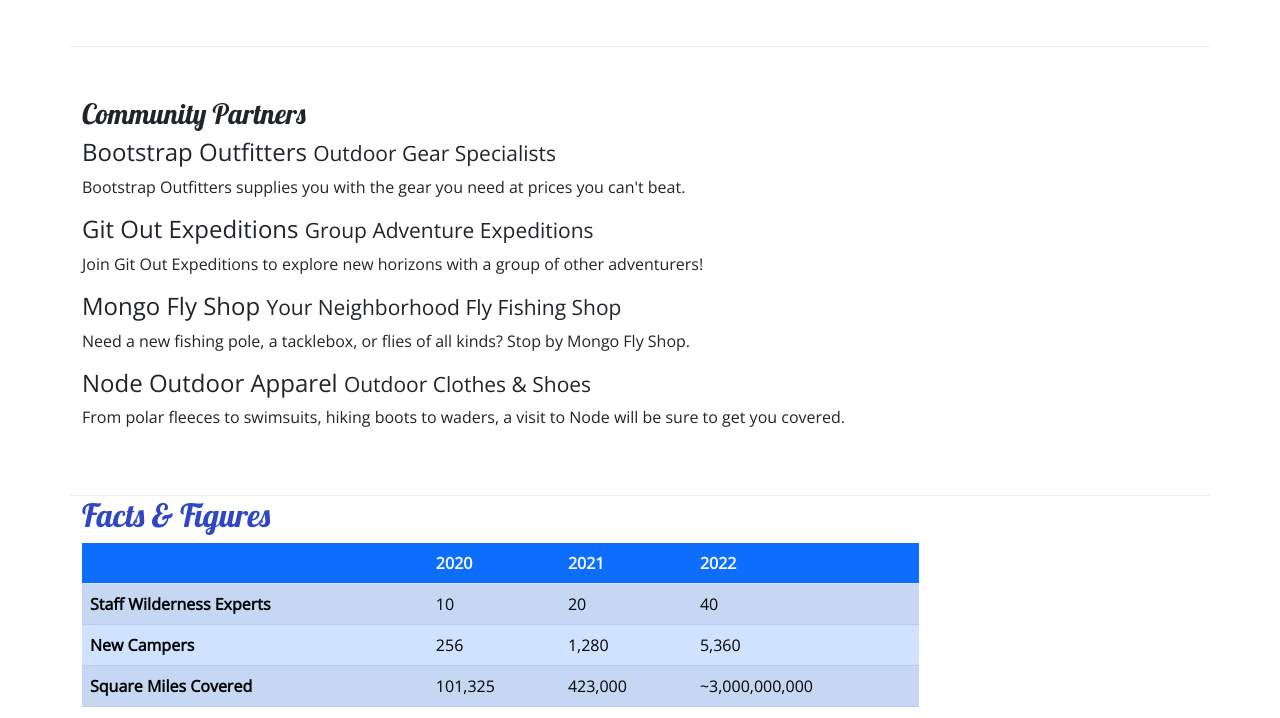
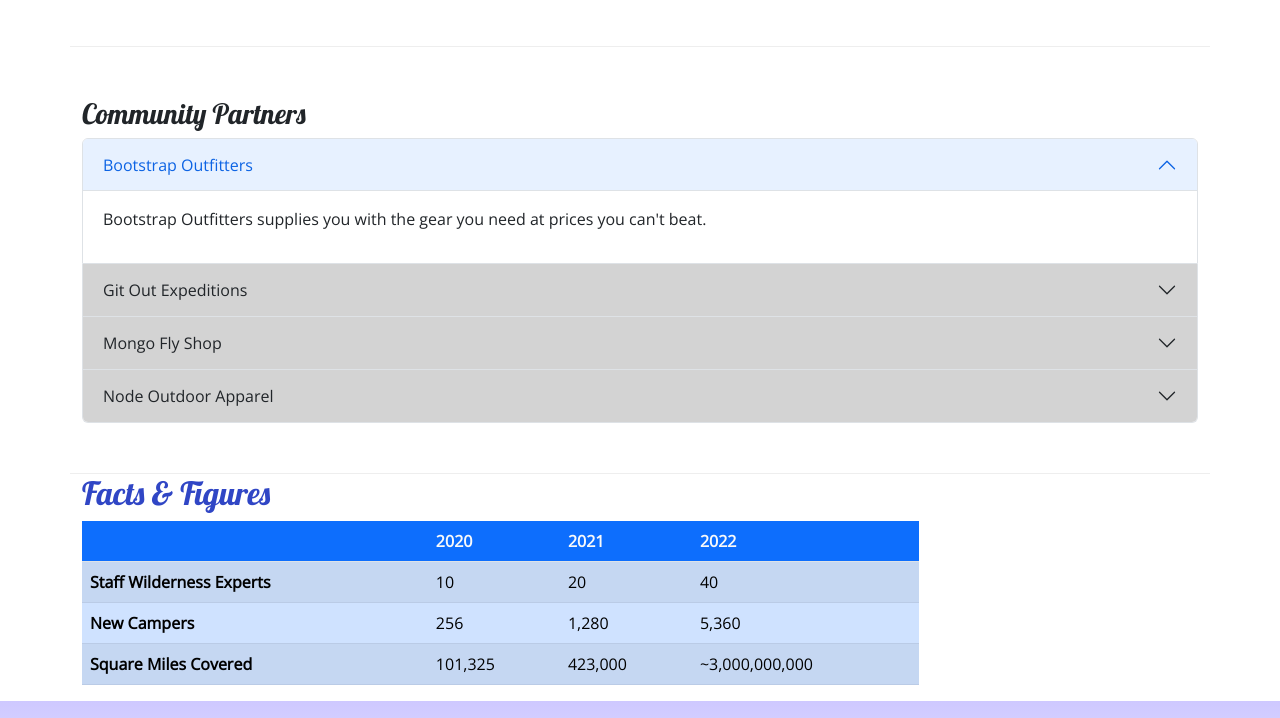
Before and after one commit to NewCodeMike/nucampsite, a plain HTML site: page aboutus.html in a window 1280 px wide. Shown: the part 760-1478 px from the top of the page. Drawn offline with nearby package versions, Linux system fonts and the light colour scheme.

Commit message:
Accordion

```diff
--- a/aboutus.html
+++ b/aboutus.html
@@ -5,25 +5,11 @@
     <meta charset="utf-8" />
     <meta name="viewport" content="width=device-width, initial-scale=1" />
     <!-- Bootstrap CSS -->
-    <link
-      href="https://cdn.jsdelivr.net/npm/bootstrap@5.2.3/dist/css/bootstrap.min.css"
-      rel="stylesheet"
-      integrity="sha384-rbsA2VBKQhggwzxH7pPCaAqO46MgnOM80zW1RWuH61DGLwZJEdK2Kadq2F9CUG65"
-      crossorigin="anonymous"
-    />
+    <link href="https://cdn.jsdelivr.net/npm/bootstrap@5.2.3/dist/css/bootstrap.min.css" rel="stylesheet" integrity="sha384-rbsA2VBKQhggwzxH7pPCaAqO46MgnOM80zW1RWuH61DGLwZJEdK2Kadq2F9CUG65" crossorigin="anonymous" />
 
     <!-- Additional CSS must be placed after Bootstrap CSS -->
-    <link
-      rel="stylesheet"
-      href="https://cdnjs.cloudflare.com/ajax/libs/font-awesome/6.2.1/css/all.min.css"
-      integrity="sha512-MV7K8+y+gLIBoVD59lQIYicR65iaqukzvf/nwasF0nqhPay5w/9lJmVM2hMDcnK1OnMGCdVK+iQrJ7lzPJQd1w=="
-      crossorigin="anonymous"
-      referrerpolicy="no-referrer"
-    />
-    <link
-      rel="stylesheet"
-      href="https://fonts.googleapis.com/css?family=Lobster|Open+Sans"
-    />
+    <link rel="stylesheet" href="https://cdnjs.cloudflare.com/ajax/libs/font-awesome/6.2.1/css/all.min.css" integrity="sha512-MV7K8+y+gLIBoVD59lQIYicR65iaqukzvf/nwasF0nqhPay5w/9lJmVM2hMDcnK1OnMGCdVK+iQrJ7lzPJQd1w==" crossorigin="anonymous" referrerpolicy="no-referrer" />
+    <link rel="stylesheet" href="https://fonts.googleapis.com/css?family=Lobster|Open+Sans" />
     <link rel="stylesheet" href="./css/styles.css" />
 
     <!-- Required meta tags always come first -->
@@ -38,7 +24,7 @@
       <div class="container">
         <div class="row">
           <div class="col-4 col-sm-4 col-md-2 align-self-center">
-            <img src="./img/logo.png" class="img-fluid" alt="logo">
+            <img src="./img/logo.png" class="img-fluid" alt="logo" />
           </div>
           <div class="col">
             <h1>Nucamp</h1>
@@ -51,36 +37,23 @@
     <!-- navbar -->
     <nav class="navbar navbar-expand-sm navbar-dark sticky-top">
       <div class="container">
-        <a class="navbar-brand" href="index.html"><img src="./img/logo.png" height="30" width="30"></a>
-        <button
-          class="navbar-toggler ms-auto"
-          type="button"
-          data-bs-toggle="collapse"
-          data-bs-target="#nucampNavbar"
-        >
+        <a class="navbar-brand" href="index.html"><img src="./img/logo.png" height="30" width="30" /></a>
+        <button class="navbar-toggler ms-auto" type="button" data-bs-toggle="collapse" data-bs-target="#nucampNavbar">
           <span class="navbar-toggler-icon"></span>
         </button>
         <div class="collapse navbar-collapse" id="nucampNavbar">
           <ul class="navbar-nav">
             <li class="nav-item">
-              <a class="nav-link" href="./index.html"
-                ><i class="fa-solid fa-house fa-lg"></i> Home</a
-              >
+              <a class="nav-link" href="./index.html"><i class="fa-solid fa-house fa-lg"></i> Home</a>
             </li>
             <li class="nav-item">
-              <a class="nav-link active" href="#"
-                ><i class="fa-solid fa-info fa-lg"></i> About</a
-              >
+              <a class="nav-link active" href="#"><i class="fa-solid fa-info fa-lg"></i> About</a>
             </li>
             <li class="nav-item">
-              <a class="nav-link" href="#"
-                ><i class="fa-solid fa-list fa-lg"></i> Sites</a
-              >
+              <a class="nav-link" href="#"><i class="fa-solid fa-list fa-lg"></i> Sites</a>
             </li>
             <li class="nav-item">
-              <a class="nav-link" href="./contactus.html"
-                ><i class="fa-solid fa-address-card fa-lg"></i> Contact</a
-              >
+              <a class="nav-link" href="./contactus.html"><i class="fa-solid fa-address-card fa-lg"></i> Contact</a>
             </li>
           </ul>
         </div>
@@ -102,15 +75,7 @@
       <section class="row row-content">
         <div>
           <h3>Our Mission</h3>
-          <p>
-            We present a curated database of the best campsites in the vast
-            woods and backcountry of the World Wide Web Wilderness. We increase
-            access to adventure for the public while promoting safe and
-            respectful use of resources. The expert wilderness trekkers on our
-            staff personally verify each campsite to make sure that they are up
-            to our standards. We also present a platform for campers to share
-            reviews on campsites they have visited with each other.
-          </p>
+          <p>We present a curated database of the best campsites in the vast woods and backcountry of the World Wide Web Wilderness. We increase access to adventure for the public while promoting safe and respectful use of resources. The expert wilderness trekkers on our staff personally verify each campsite to make sure that they are up to our standards. We also present a platform for campers to share reviews on campsites they have visited with each other.</p>
         </div>
         <div class="col-sm-6">
           <div class="card">
@@ -135,9 +100,7 @@
               <blockquote class="blockquote">
                 <q>I will not follow where the path may lead, but I will go where there is no path, and I will leave a trail.</q>
               </blockquote>
-                <figcaption class="blockquote-footer">
-                    Muriel Strode <cite>"Wind-Wafted Wild Flowers" - The Open Court, Vol. 1903</cite>
-                </figcaption>
+              <figcaption class="blockquote-footer">Muriel Strode <cite>"Wind-Wafted Wild Flowers" - The Open Court, Vol. 1903</cite></figcaption>
             </figure>
           </div>
         </div>
@@ -146,30 +109,48 @@
       <section class="row row-content">
         <div class="col">
           <h3>Community Partners</h3>
-          <h4>Bootstrap Outfitters <small>Outdoor Gear Specialists</small></h4>
-          <p class="d-none d-sm-block">
-            Bootstrap Outfitters supplies you with the gear you need at prices
-            you can't beat.
-          </p>
-          <h4>
-            Git Out Expeditions <small>Group Adventure Expeditions</small>
+          <div id="accordionExample" class="accordion">
+            <div class="accordion-item">
+              <h4 class="accordion-header">
+                <button class="accordion-button" type="button" data-bs-toggle="collapse" data-bs-target="#bootstrap">Bootstrap Outfitters</button>
               </h4>
-          <p class="d-none d-sm-block">
-            Join Git Out Expeditions to explore new horizons with a group of
-            other adventurers!
-          </p>
-          <h4>
-            Mongo Fly Shop <small>Your Neighborhood Fly Fishing Shop</small>
+              <div id="bootstrap" class="accordion-collapse collapse show" data-bs-parent="accordionExample">
+                <div class="accordion-body d-none d-sm-block">
+                  <p class="d-none d-sm-block">Bootstrap Outfitters supplies you with the gear you need at prices you can't beat.</p>
+                </div>
+              </div>
+            </div>
+            <div class="accordion-item">
+              <h4 class="accordion-header">
+                <button class="accordion-button collapsed" type="button" data-bs-toggle="collapse" data-bs-target="#git">Git Out Expeditions</button>
               </h4>
-          <p class="d-none d-sm-block">
-            Need a new fishing pole, a tacklebox, or flies of all kinds? Stop by
-            Mongo Fly Shop.
-          </p>
-          <h4>Node Outdoor Apparel <small>Outdoor Clothes & Shoes</small></h4>
-          <p class="d-none d-sm-block">
-            From polar fleeces to swimsuits, hiking boots to waders, a visit to
-            Node will be sure to get you covered.
-          </p>
+              <div id="git" class="accordion-collapse collapse" data-bs-parent="#accordionExample">
+                <div class="accordion-body d-none d-sm-block">
+                  <p>Join Git Out Expeditions to explore new horizons with a group of other adventurers!</p>
+                </div>
+              </div>
+            </div>
+            <div class="accordion-item">
+              <h4 class="accordion-header">
+                <button class="accordion-button collapsed" type="button" data-bs-toggle="collapse" data-bs-target="#mongo">Mongo Fly Shop</button>
+              </h4>
+              <div id="mongo" class="accordion-collapse collapse" data-bs-parent="#accordionExample">
+                <div class="accordion-body d-none d-sm-block">
+                  <p>Need a new fishing pole, a tacklebox, or flies of all kinds? Stop by Mongo Fly Shop.</p>
+                </div>
+              </div>
+            </div>
+            <div class="accordion-item">
+              <h4 class="accordion-header">
+                <button class="accordion-button collapsed" type="button" data-bs-toggle="collapse" data-bs-target="#node">Node Outdoor Apparel</button>
+              </h4>
+              <div id="node" class="accordion-collapse collapse" data-bs-parent="#accordionExample">
+                <div class="accordion-body d-none d-sm-block">
+                  <p>From polar fleeces to swimsuits, hiking boots to waders, a visit to Node will be sure to get you covered.</p>
+                </div>
+              </div>
+            </div>
+          </div>
         </div>
       </section>
 
@@ -225,33 +206,19 @@
           </div>
           <div class="col-6 col-sm-5 text-center">
             <h5>Social</h5>
-            <a href="http://instagram.com/"
-              ><i class="fa-brands fa-instagram fa-xl"></i
-            ></a>
-            <a href="http://facebook.com/"
-              ><i class="fa-brands fa-facebook fa-xl"></i
-            ></a>
-            <a href="http://twitter.com/"
-              ><i class="fa-brands fa-twitter fa-xl"></i
-            ></a>
-            <a href="http://youtube.com/"
-              ><i class="fa-brands fa-youtube fa-xl"></i
-            ></a>
+            <a href="http://instagram.com/"><i class="fa-brands fa-instagram fa-xl"></i></a>
+            <a href="http://facebook.com/"><i class="fa-brands fa-facebook fa-xl"></i></a>
+            <a href="http://twitter.com/"><i class="fa-brands fa-twitter fa-xl"></i></a>
+            <a href="http://youtube.com/"><i class="fa-brands fa-youtube fa-xl"></i></a>
           </div>
           <div class="col-sm-4 text-center">
-            <i class="fa-solid fa-phone fa-lg text-primary"></i>Tel:
-            1-206-555-1234<br />
-            <i class="fa-solid fa-envelope fa-lg text-primary"></i>Email:
-            campsites@nucamp.co
+            <i class="fa-solid fa-phone fa-lg text-primary"></i>Tel: 1-206-555-1234<br />
+            <i class="fa-solid fa-envelope fa-lg text-primary"></i>Email: campsites@nucamp.co
           </div>
         </div>
       </div>
     </footer>
     <!-- Bootstrap JavaScript plugins -->
-    <script
-      src="https://cdn.jsdelivr.net/npm/bootstrap@5.2.3/dist/js/bootstrap.bundle.min.js"
-      integrity="sha384-kenU1KFdBIe4zVF0s0G1M5b4hcpxyD9F7jL+jjXkk+Q2h455rYXK/7HAuoJl+0I4"
-      crossorigin="anonymous"
-    ></script>
+    <script src="https://cdn.jsdelivr.net/npm/bootstrap@5.2.3/dist/js/bootstrap.bundle.min.js" integrity="sha384-kenU1KFdBIe4zVF0s0G1M5b4hcpxyD9F7jL+jjXkk+Q2h455rYXK/7HAuoJl+0I4" crossorigin="anonymous"></script>
   </body>
 </html>
--- a/css/styles.css
+++ b/css/styles.css
@@ -35,6 +35,6 @@
     background-color: #901CAD;
 }
 
-/* .navbar-custom {
-    background-image: linear-gradient(to right, #60106B, #3046C5, #5637DD);
-} */
+.accordion-button {
+    background-color: #d3d3d3;
+}
```
Also changed, not shown: index.html (+4 -5 lines). Lines whose indentation alone changed are shown as unchanged.
